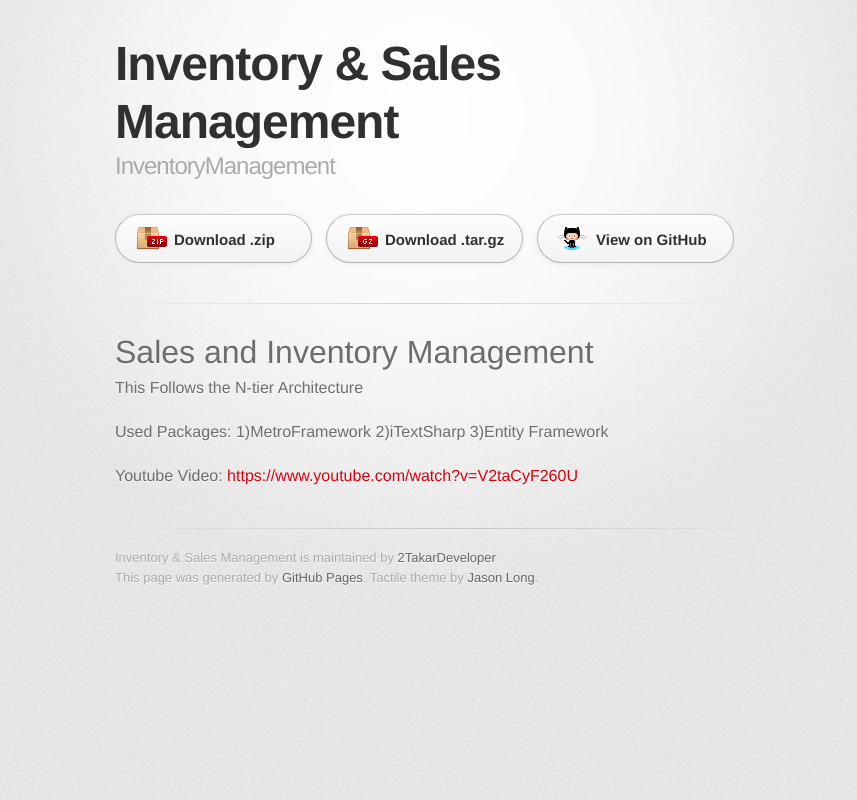
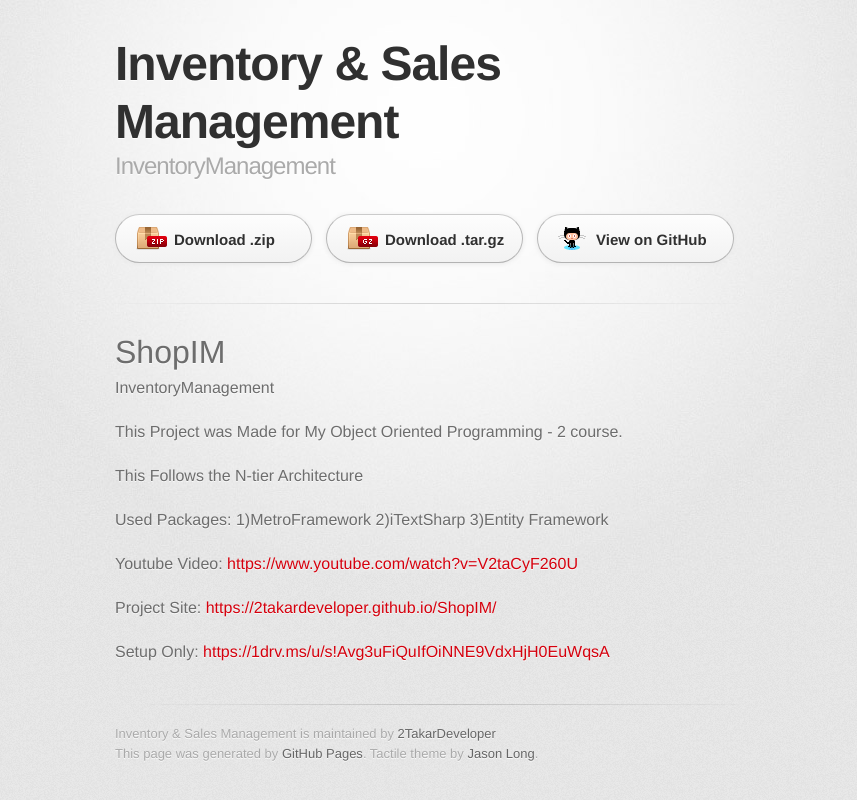
Before and after one commit to 2TakarDeveloper/ShopIM, a plain HTML site: page index.html in a window 1280 px wide. Shown: the whole page, without its empty margins (215-1072 px from the left). Drawn offline with Linux system fonts and the light colour scheme; a web font is replaced by a local one.

Commit message:
Create gh-pages branch via GitHub

```diff
--- a/index.html
+++ b/index.html
@@ -32,7 +32,11 @@
 
         <section id="main_content">
           <h1>
-<a id="sales-and-inventory-management" class="anchor" href="#sales-and-inventory-management" aria-hidden="true"><span aria-hidden="true" class="octicon octicon-link"></span></a>Sales and Inventory Management</h1>
+<a id="shopim" class="anchor" href="#shopim" aria-hidden="true"><span aria-hidden="true" class="octicon octicon-link"></span></a>ShopIM</h1>
+
+<p>InventoryManagement</p>
+
+<p>This Project was Made for My Object Oriented Programming - 2  course.</p>
 
 <p>This Follows the N-tier Architecture</p>
 
@@ -43,6 +47,12 @@
 
 <p>Youtube Video:
 <a href="https://www.youtube.com/watch?v=V2taCyF260U">https://www.youtube.com/watch?v=V2taCyF260U</a></p>
+
+<p>Project Site:
+<a href="https://2takardeveloper.github.io/ShopIM/">https://2takardeveloper.github.io/ShopIM/</a></p>
+
+<p>Setup Only:
+<a href="https://1drv.ms/u/s!Avg3uFiQuIfOiNNE9VdxHjH0EuWqsA">https://1drv.ms/u/s!Avg3uFiQuIfOiNNE9VdxHjH0EuWqsA</a></p>
         </section>
 
         <footer>
--- a/params.json
+++ b/params.json
@@ -1,6 +1,6 @@
 {
   "name": "Inventory & Sales Management",
   "tagline": "InventoryManagement",
-  "body": "# Sales and Inventory Management\r\n\r\n\r\nThis Follows the N-tier Architecture\r\n\r\nUsed Packages:\r\n1)MetroFramework\r\n2)iTextSharp\r\n3)Entity Framework\r\n\r\n\r\nYoutube Video:\r\nhttps://www.youtube.com/watch?v=V2taCyF260U\r\n",
+  "body": "# ShopIM\r\nInventoryManagement\r\n\r\nThis Project was Made for My Object Oriented Programming - 2  course.\r\n\r\nThis Follows the N-tier Architecture\r\n\r\nUsed Packages:\r\n1)MetroFramework\r\n2)iTextSharp\r\n3)Entity Framework\r\n\r\n\r\nYoutube Video:\r\nhttps://www.youtube.com/watch?v=V2taCyF260U\r\n\r\nProject Site:\r\nhttps://2takardeveloper.github.io/ShopIM/\r\n\r\n\r\nSetup Only:\r\nhttps://1drv.ms/u/s!Avg3uFiQuIfOiNNE9VdxHjH0EuWqsA\r\n",
   "note": "Don't delete this file! It's used internally to help with page regeneration."
 }
```
